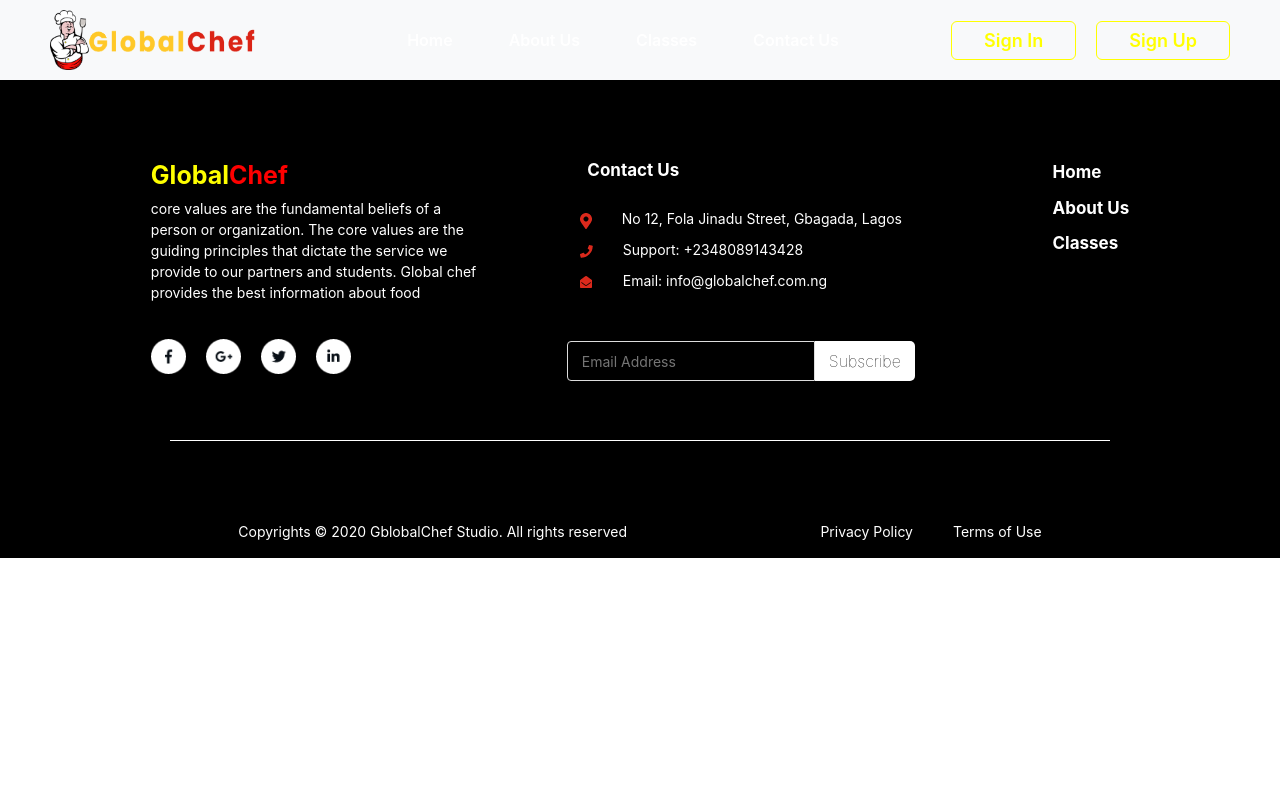
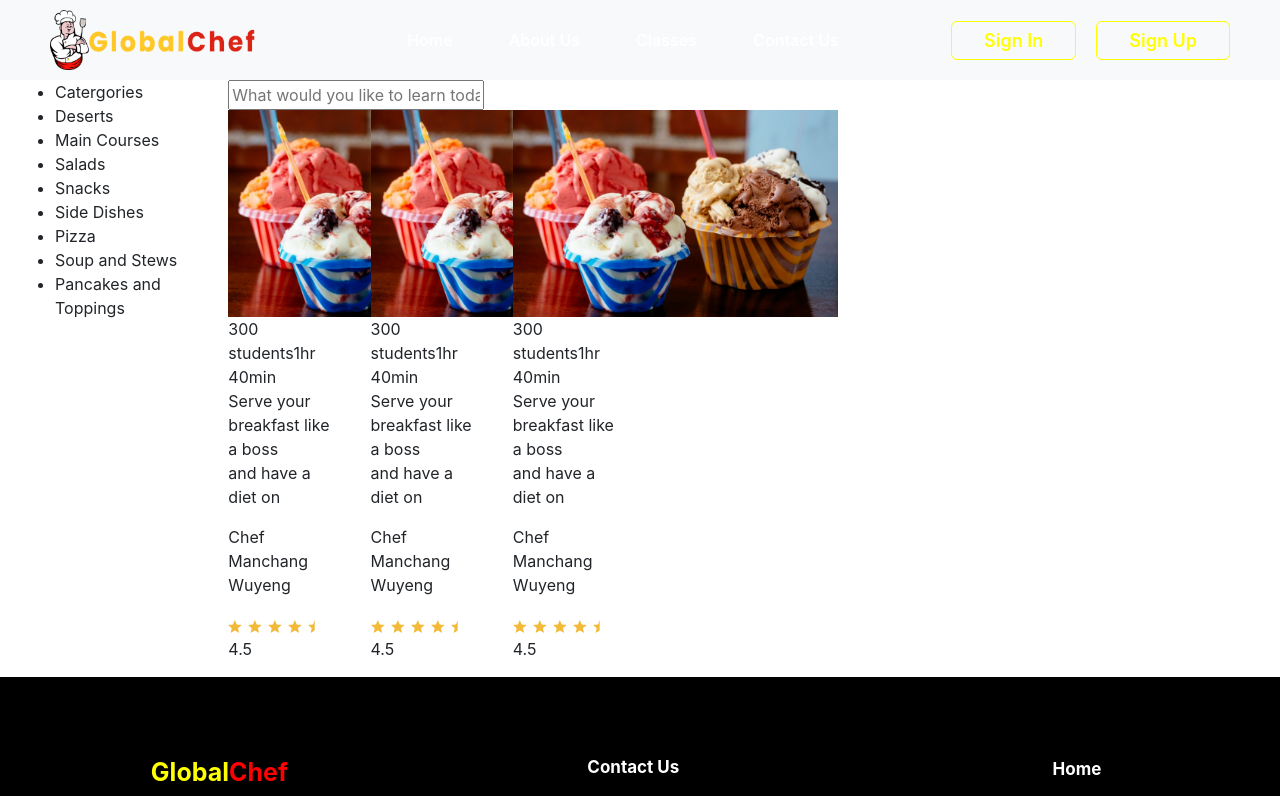
Before and after one commit to shinarasheed/globalchef, a React (Create React App) app: page /learning in a window 1280 px wide. Shown: the top 796 px of the page. Built offline with nearby package versions, Linux system fonts and the light colour scheme.

Commit message:
another commit from Learning

```diff
--- a/src/App.js
+++ b/src/App.js
@@ -9,6 +9,7 @@ import Signup from "./components/Signup";
 import Signin from "./components/Signin";
 import Classes from "./components/Classes/Classes";
 import Resources from "./components/Resources/Resources";
+import Learning from "./components/Learning/Learning";
 
 function App() {
   return (
@@ -21,6 +22,7 @@ function App() {
           <Route exact path="/signin" component={Signin} />
           <Route path="/classes" component={Classes} />
           <Route path="/resources" component={Resources} />
+          <Route path="/learning" component={Learning} />
         </Switch>
         <Footer />
       </Router>
--- /dev/null
+++ b/src/components/Learning/Learning.js
@@ -0,0 +1,98 @@
+import React from "react";
+
+const Learning = () => {
+  return (
+    <>
+      <div id="learningFirstSection" className="container-fluid">
+        <div className="row">
+          <div className="col-md-2">
+            <ul>
+              <li>Catergories</li>
+              <li>Deserts</li>
+              <li>Main Courses</li>
+              <li>Salads</li>
+              <li>Snacks</li>
+              <li>Side Dishes</li>
+              <li>Pizza</li>
+              <li>Soup and Stews</li>
+              <li>Pancakes and Toppings</li>
+            </ul>
+          </div>
+          <div className="col-md-8">
+            <div className="row">
+              <div className="col-md-4">
+                <form>
+                  <input
+                    type="text"
+                    placeholder="What would you like to learn today?"
+                  />
+                </form>
+              </div>
+            </div>
+            <div className="row">
+              <div className="col-md-2">
+                <img
+                  src={require("../../assets/images/img5.png")}
+                  alt=""
+                  className="food_image"
+                />
+                <div>
+                  <span>300 students</span>
+                  <span>1hr 40min</span>
+                </div>
+                <p>
+                  Serve your breakfast like a boss <br /> and have a diet on
+                </p>
+                <p>Chef Manchang Wuyeng</p>
+                <p className="rating">
+                  <img src={require("../../assets/images/img8.png")} alt="" />
+                  <span> 4.5 </span>
+                </p>
+              </div>
+              <div className="col-md-2">
+                <img
+                  src={require("../../assets/images/img5.png")}
+                  alt=""
+                  className="food_image"
+                />
+                <div>
+                  <span>300 students</span>
+                  <span>1hr 40min</span>
+                </div>
+                <p>
+                  Serve your breakfast like a boss <br /> and have a diet on
+                </p>
+                <p>Chef Manchang Wuyeng</p>
+                <p className="rating">
+                  <img src={require("../../assets/images/img8.png")} alt="" />
+                  <span> 4.5 </span>
+                </p>
+              </div>
+              <div className="col-md-2">
+                <img
+                  src={require("../../assets/images/img5.png")}
+                  alt=""
+                  className="food_image"
+                />
+                <div>
+                  <span>300 students</span>
+                  <span>1hr 40min</span>
+                </div>
+                <p>
+                  Serve your breakfast like a boss <br /> and have a diet on
+                </p>
+                <p>Chef Manchang Wuyeng</p>
+                <p className="rating">
+                  <img src={require("../../assets/images/img8.png")} alt="" />
+                  <span> 4.5 </span>
+                </p>
+              </div>
+            </div>
+          </div>
+        </div>
+      </div>
+    </>
+  );
+};
+
+export default Learning;
--- a/src/components/Resources/Resources.js
+++ b/src/components/Resources/Resources.js
@@ -34,7 +34,7 @@ const Resources = () => {
           <div className="col-md-12">
             <Link to="/about">About</Link>
             <Link to="/resources">Resources</Link>
-            <Link to="/reviews">Reviews</Link>
+            <Link to="/learning">Reviews</Link>
           </div>
         </div>
       </div>
```
